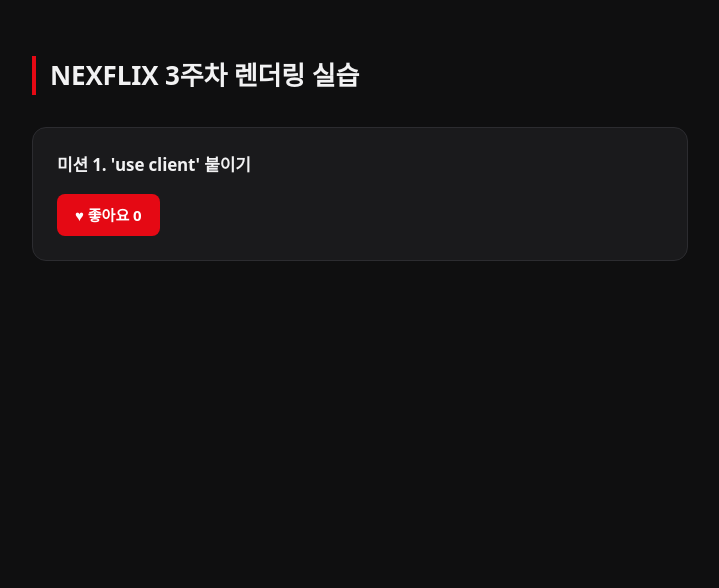
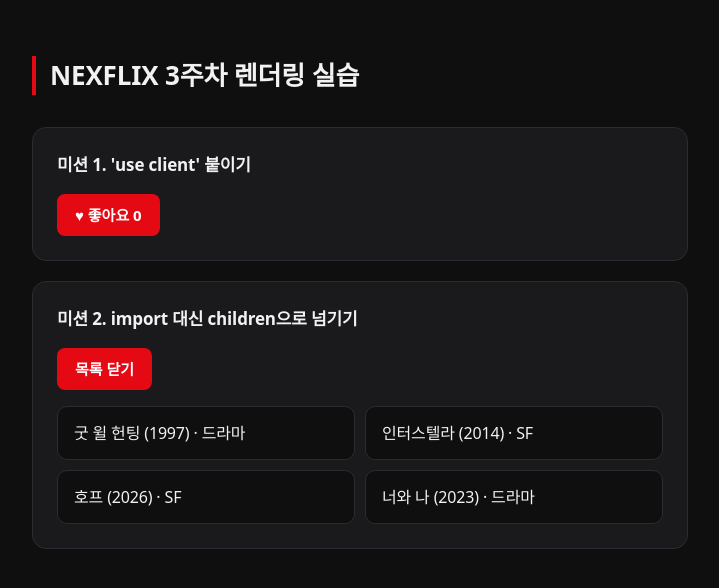
Before and after one commit to SOPT-all/39-STUDY-WEB-NEXFLIX, a Next.js app in the folder practice/week3/sample/: page / in a window 1280 px wide. Shown: the top 588 px of the page, without its empty margins (280-999 px from the left). Built offline with nearby package versions, Linux system fonts and the light colour scheme; a web font is replaced by a local one.

Commit message:
feat: week3 sample 미션 2 children으로 서버 컴포넌트 넘기기 실습 추가

```diff
--- /dev/null
+++ b/practice/week3/sample/app/movie-list.tsx
@@ -0,0 +1,15 @@
+import { movies } from '@/lib/movies';
+
+export default function MovieList() {
+  console.log('[MovieList] 렌더링');
+
+  return (
+    <ul>
+      {movies.map((movie) => (
+        <li key={movie.id}>
+          {movie.title} ({movie.year}) · {movie.genre}
+        </li>
+      ))}
+    </ul>
+  );
+}
--- a/practice/week3/sample/app/page.tsx
+++ b/practice/week3/sample/app/page.tsx
@@ -1,4 +1,6 @@
 import LikeButton from './like-button';
+import MovieList from './movie-list';
+import TogglePanel from './toggle-panel';
 
 export default function Home() {
   console.log('[Page] 렌더링');
@@ -11,6 +13,13 @@ export default function Home() {
         <h2>미션 1. {"'use client'"} 붙이기</h2>
         <LikeButton />
       </section>
+
+      <section>
+        <h2>미션 2. import 대신 children으로 넘기기</h2>
+        <TogglePanel>
+          <MovieList />
+        </TogglePanel>
+      </section>
     </main>
   );
 }
--- /dev/null
+++ b/practice/week3/sample/app/toggle-panel.tsx
@@ -0,0 +1,16 @@
+'use client';
+
+import { useState, type ReactNode } from 'react';
+
+export default function TogglePanel({ children }: { children: ReactNode }) {
+  console.log('[TogglePanel] 렌더링');
+
+  const [open, setOpen] = useState(true);
+
+  return (
+    <div>
+      <button onClick={() => setOpen(!open)}>{open ? '목록 닫기' : '목록 열기'}</button>
+      {open && children}
+    </div>
+  );
+}
--- /dev/null
+++ b/practice/week3/sample/lib/movies.ts
@@ -0,0 +1,13 @@
+export type Movie = {
+  id: number;
+  title: string;
+  year: number;
+  genre: string;
+};
+
+export const movies: Movie[] = [
+  { id: 1, title: '굿 윌 헌팅', year: 1997, genre: '드라마' },
+  { id: 2, title: '인터스텔라', year: 2014, genre: 'SF' },
+  { id: 3, title: '호프', year: 2026, genre: 'SF' },
+  { id: 4, title: '너와 나', year: 2023, genre: '드라마' },
+];
```
